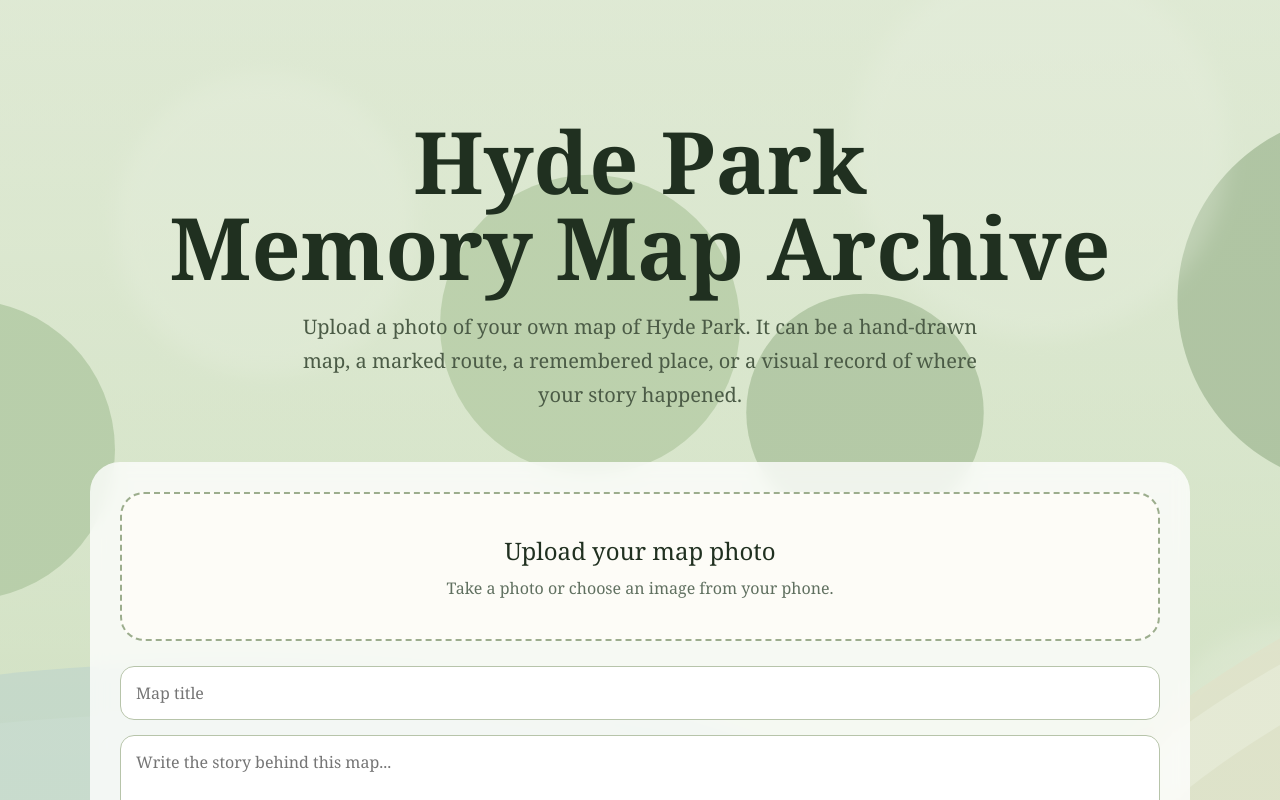
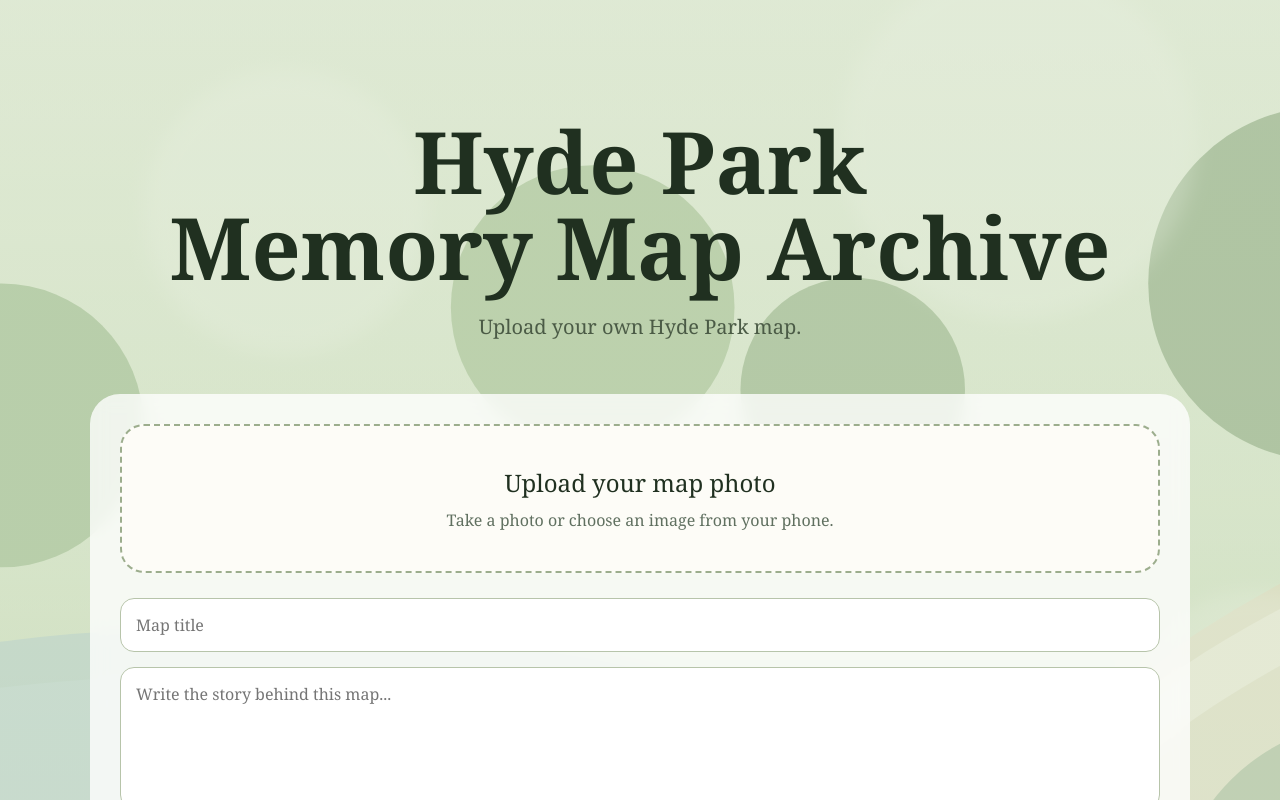
Before and after one commit to mafuyi0306-svg/hyde-park-memory, a React (Vite) app: page / in a window 1280 px wide. Shown: the top 800 px of the page. Built offline with nearby package versions, Linux system fonts and the light colour scheme; no server answers; the database is empty.

Commit message:
shorten intro text

```diff
--- a/src/App.jsx
+++ b/src/App.jsx
@@ -122,8 +122,7 @@ export default function App() {
             textAlign: "center",
           }}
         >
-          Upload a photo of your own map of Hyde Park. It can be a hand-drawn map,
-          a marked route, a remembered place, or a visual record of where your story happened.
+          Upload your own Hyde Park map.
         </p>
 
         <div
```
